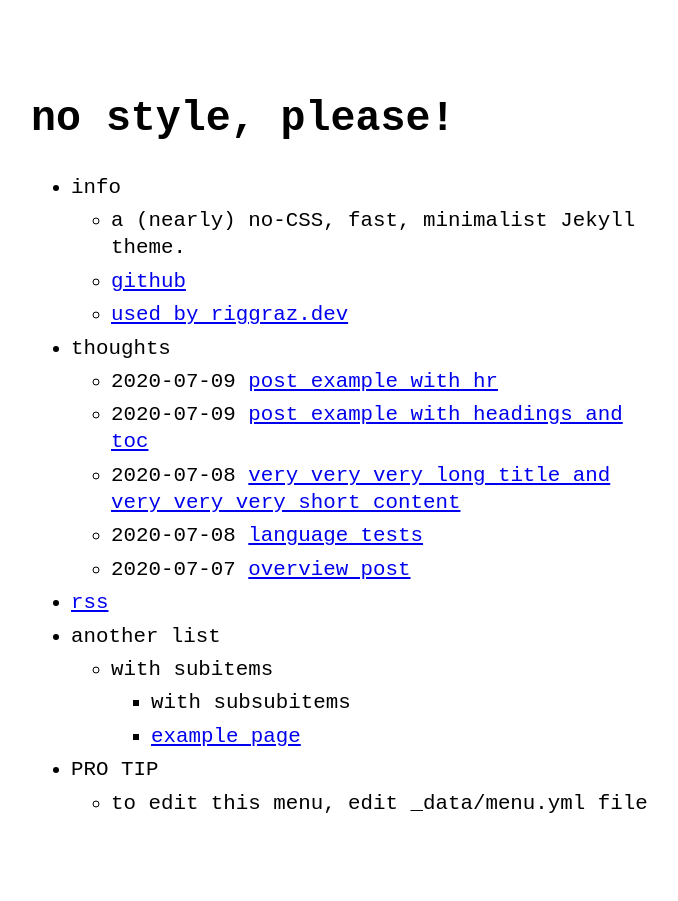
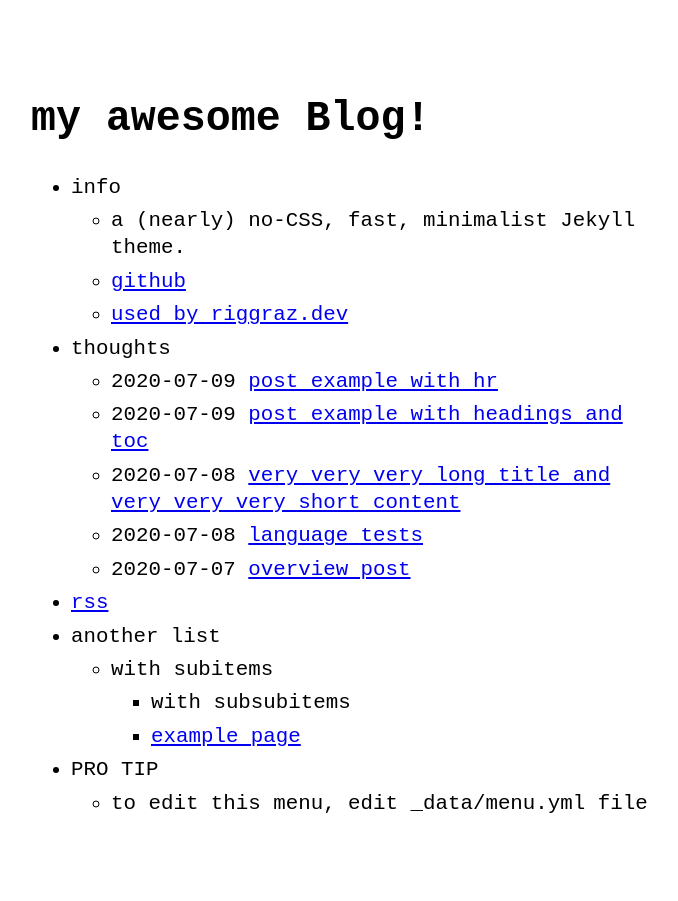
Before and after one commit to Gavrilove/blog.github.io, a Jekyll site: the page built from index.md, in a window 1280 px wide. Shown: the whole page, without its empty margins (289-967 px from the left). Built offline with Jekyll 4.4.1, drawn with Linux system fonts in a browser that asks for light colours.

Commit message:
Update _config.yml

```diff
--- a/_config.yml
+++ b/_config.yml
@@ -1,4 +1,4 @@
-title: no style, please! # name of the site
+title: my awesome Blog! # name of the site
 author: Riccardo Graziosi # name of site's author
 email: riccardo.graziosi97@gmail.com # email of site's author
 url: https://riggraz.dev/no-style-please # root address of the site
```
